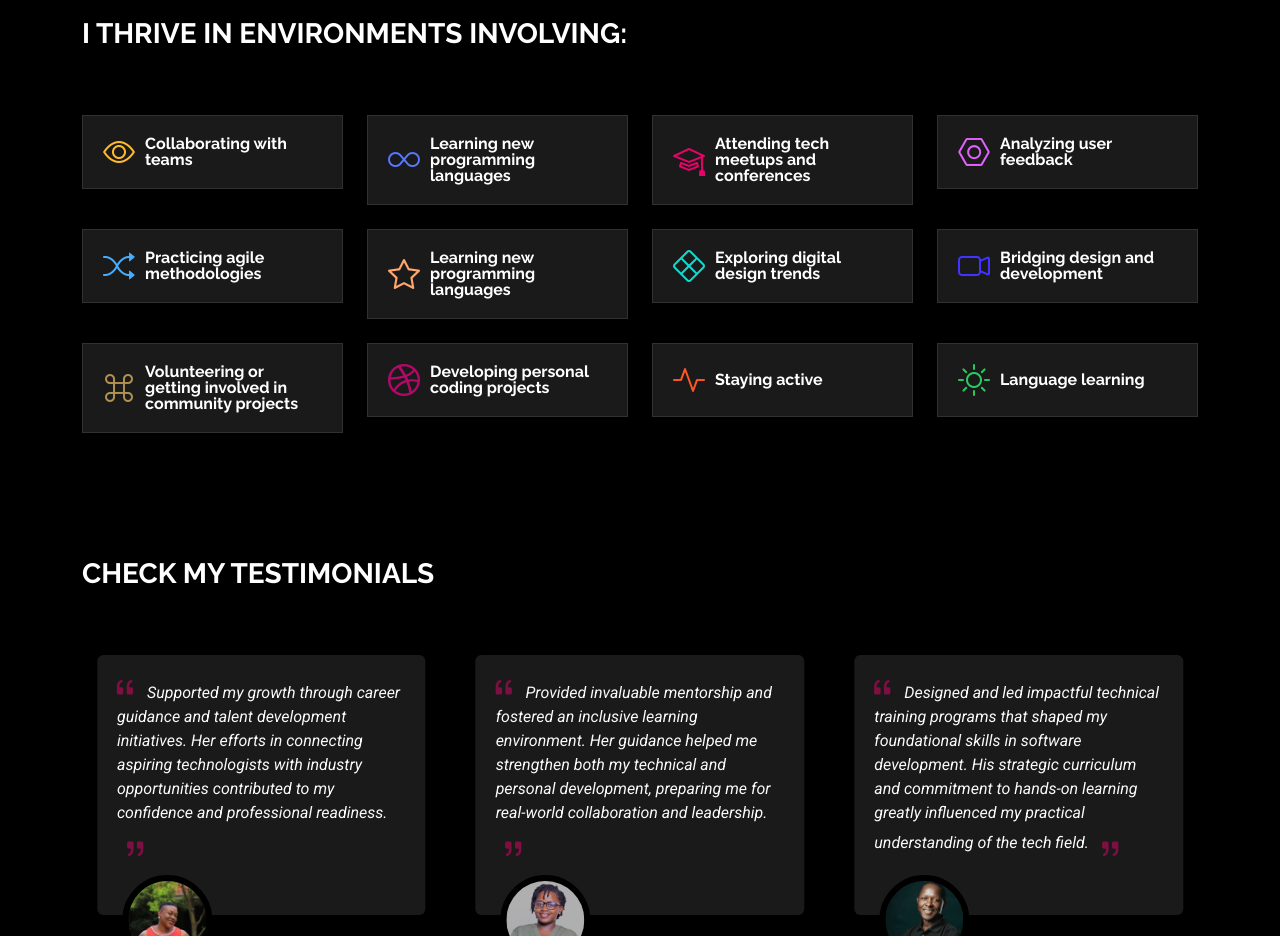
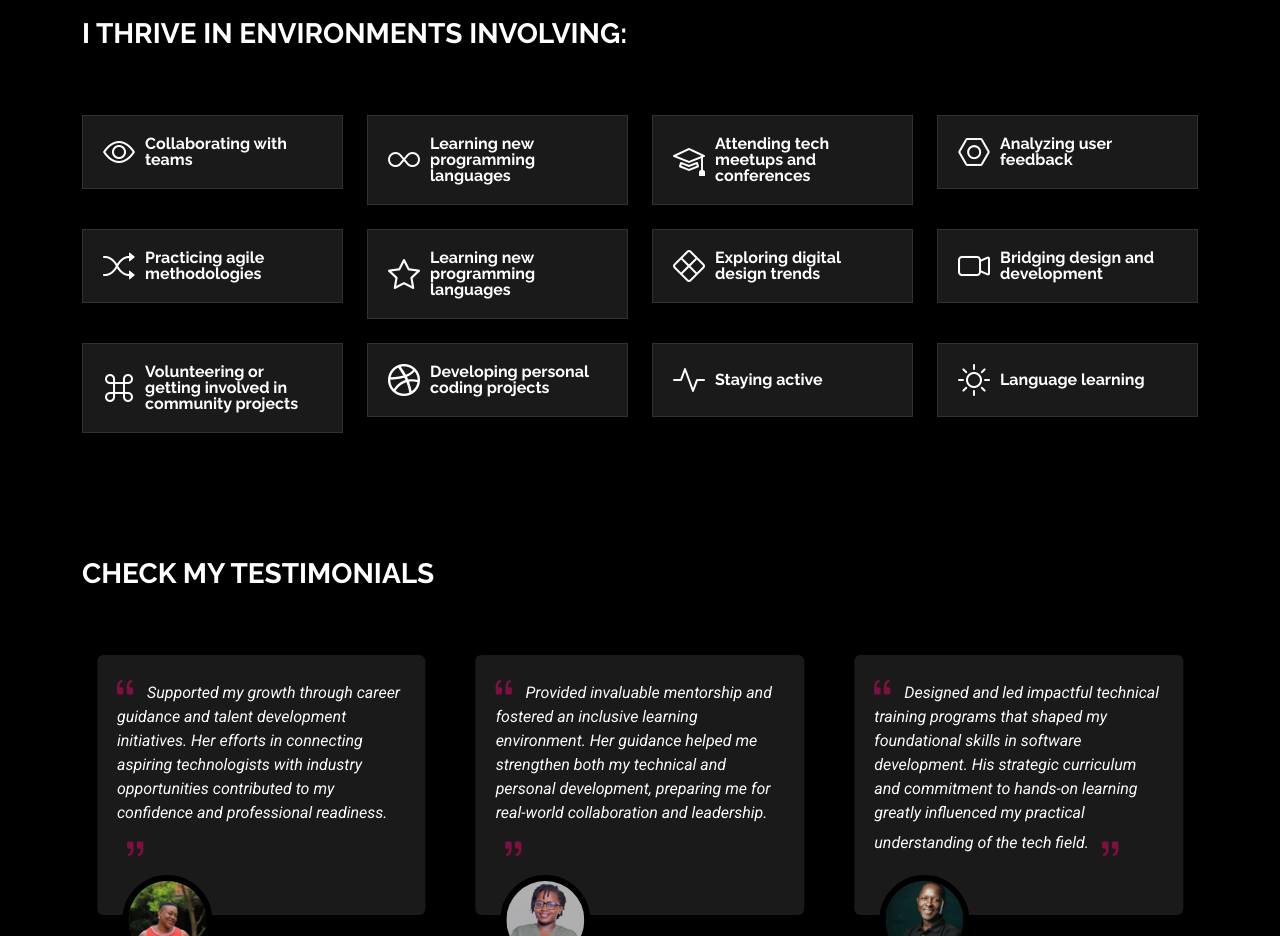
Before and after one commit to ImmaculateAbakwase/PERSONALWEBSITE, a plain HTML site: page about.html in a window 1280 px wide. Shown: the part 1480-2416 px from the top of the page. Drawn offline with Linux system fonts and the light colour scheme.

Commit message:
Modified some styles

```diff
--- a/about.html
+++ b/about.html
@@ -262,84 +262,84 @@
 
           <div class="col-lg-3 col-md-4" data-aos="fade-up" data-aos-delay="100">
             <div class="features-item">
-              <i class="bi bi-eye" style="color: #ffbb2c;"></i>
+              <i class="bi bi-eye" style="color: #ffffff;"></i>
               <h3><a href="" class="stretched-link">Collaborating with teams</a></h3>
             </div>
           </div><!-- End Feature Item -->
 
           <div class="col-lg-3 col-md-4" data-aos="fade-up" data-aos-delay="200">
             <div class="features-item">
-              <i class="bi bi-infinity" style="color: #5578ff;"></i>
+              <i class="bi bi-infinity" style="color: #ffffff;"></i>
               <h3><a href="" class="stretched-link">Learning new programming languages</a></h3>
             </div>
           </div><!-- End Feature Item -->
 
           <div class="col-lg-3 col-md-4" data-aos="fade-up" data-aos-delay="300">
             <div class="features-item">
-              <i class="bi bi-mortarboard" style="color: #e80368;"></i>
+              <i class="bi bi-mortarboard" style="color: #ffffff;"></i>
               <h3><a href="" class="stretched-link">Attending tech meetups and conferences</a></h3>
             </div>
           </div><!-- End Feature Item -->
 
           <div class="col-lg-3 col-md-4" data-aos="fade-up" data-aos-delay="400">
             <div class="features-item">
-              <i class="bi bi-nut" style="color: #e361ff;"></i>
+              <i class="bi bi-nut" style="color: #ffffff;"></i>
               <h3><a href="" class="stretched-link">Analyzing user feedback</a></h3>
             </div>
           </div><!-- End Feature Item -->
 
           <div class="col-lg-3 col-md-4" data-aos="fade-up" data-aos-delay="500">
             <div class="features-item">
-              <i class="bi bi-shuffle" style="color: #47aeff;"></i>
+              <i class="bi bi-shuffle" style="color: #ffffff;"></i>
               <h3><a href="" class="stretched-link">Practicing agile methodologies</a></h3>
             </div>
           </div><!-- End Feature Item -->
 
           <div class="col-lg-3 col-md-4" data-aos="fade-up" data-aos-delay="600">
             <div class="features-item">
-              <i class="bi bi-star" style="color: #ffa76e;"></i>
+              <i class="bi bi-star" style="color: #ffffff;"></i>
               <h3><a href="" class="stretched-link">Learning new programming languages</a></h3>
             </div>
           </div><!-- End Feature Item -->
 
           <div class="col-lg-3 col-md-4" data-aos="fade-up" data-aos-delay="700">
             <div class="features-item">
-              <i class="bi bi-x-diamond" style="color: #11dbcf;"></i>
+              <i class="bi bi-x-diamond" style="color: #ffffff;"></i>
               <h3><a href="" class="stretched-link">Exploring digital design trends</a></h3>
             </div>
           </div><!-- End Feature Item -->
 
           <div class="col-lg-3 col-md-4" data-aos="fade-up" data-aos-delay="800">
             <div class="features-item">
-              <i class="bi bi-camera-video" style="color: #4233ff;"></i>
+              <i class="bi bi-camera-video" style="color: #ffffff;"></i>
               <h3><a href="" class="stretched-link">Bridging design and development</a></h3>
             </div>
           </div><!-- End Feature Item -->
 
           <div class="col-lg-3 col-md-4" data-aos="fade-up" data-aos-delay="900">
             <div class="features-item">
-              <i class="bi bi-command" style="color: #b2904f;"></i>
+              <i class="bi bi-command" style="color: #ffffff;"></i>
               <h3><a href="" class="stretched-link">Volunteering or getting involved in community projects</a></h3>
             </div>
           </div><!-- End Feature Item -->
 
           <div class="col-lg-3 col-md-4" data-aos="fade-up" data-aos-delay="1000">
             <div class="features-item">
-              <i class="bi bi-dribbble" style="color: #b20969;"></i>
+              <i class="bi bi-dribbble" style="color: #ffffff;"></i>
               <h3><a href="" class="stretched-link">Developing personal coding projects</a></h3>
             </div>
           </div><!-- End Feature Item -->
 
           <div class="col-lg-3 col-md-4" data-aos="fade-up" data-aos-delay="1100">
             <div class="features-item">
-              <i class="bi bi-activity" style="color: #ff5828;"></i>
+              <i class="bi bi-activity" style="color: #ffffff;"></i>
               <h3><a href="" class="stretched-link">Staying active</a></h3>
             </div>
           </div><!-- End Feature Item -->
 
           <div class="col-lg-3 col-md-4" data-aos="fade-up" data-aos-delay="1200">
             <div class="features-item">
-              <i class="bi bi-brightness-high" style="color: #29cc61;"></i>
+              <i class="bi bi-brightness-high" style="color: #ffffff;"></i>
               <h3><a href="" class="stretched-link">Language learning</a></h3>
             </div>
           </div><!-- End Feature Item -->
--- a/assets/css/main.css
+++ b/assets/css/main.css
@@ -993,6 +993,11 @@ section,
 /*--------------------------------------------------------------
 # Resume Section
 --------------------------------------------------------------*/
+.resume-item {
+    margin-left: 20px;
+    padding-left: 50px;
+}
+
 .resume .resume-title {
   color: var(--heading-color);
   font-size: 26px;
```
Also changed, not shown: contact.html (+1 -1 lines), resume.html (+1 -1 lines).
